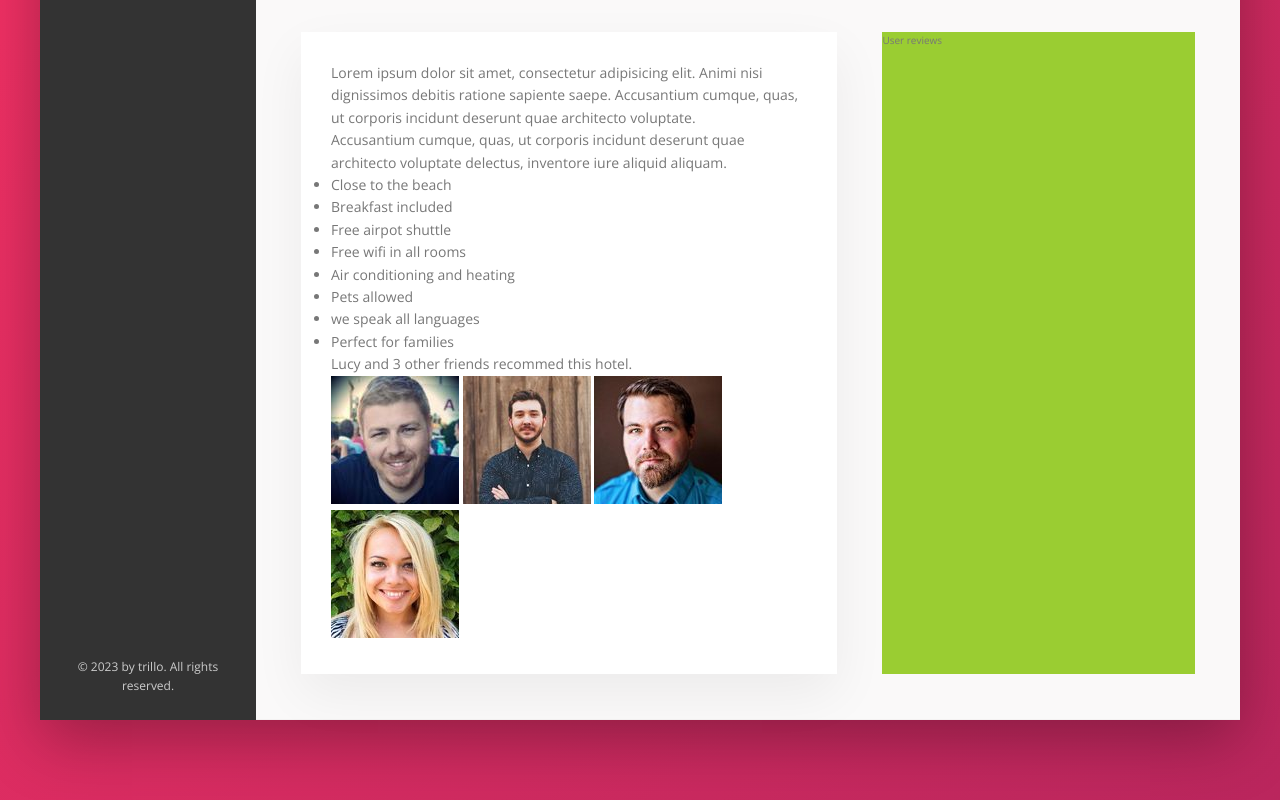
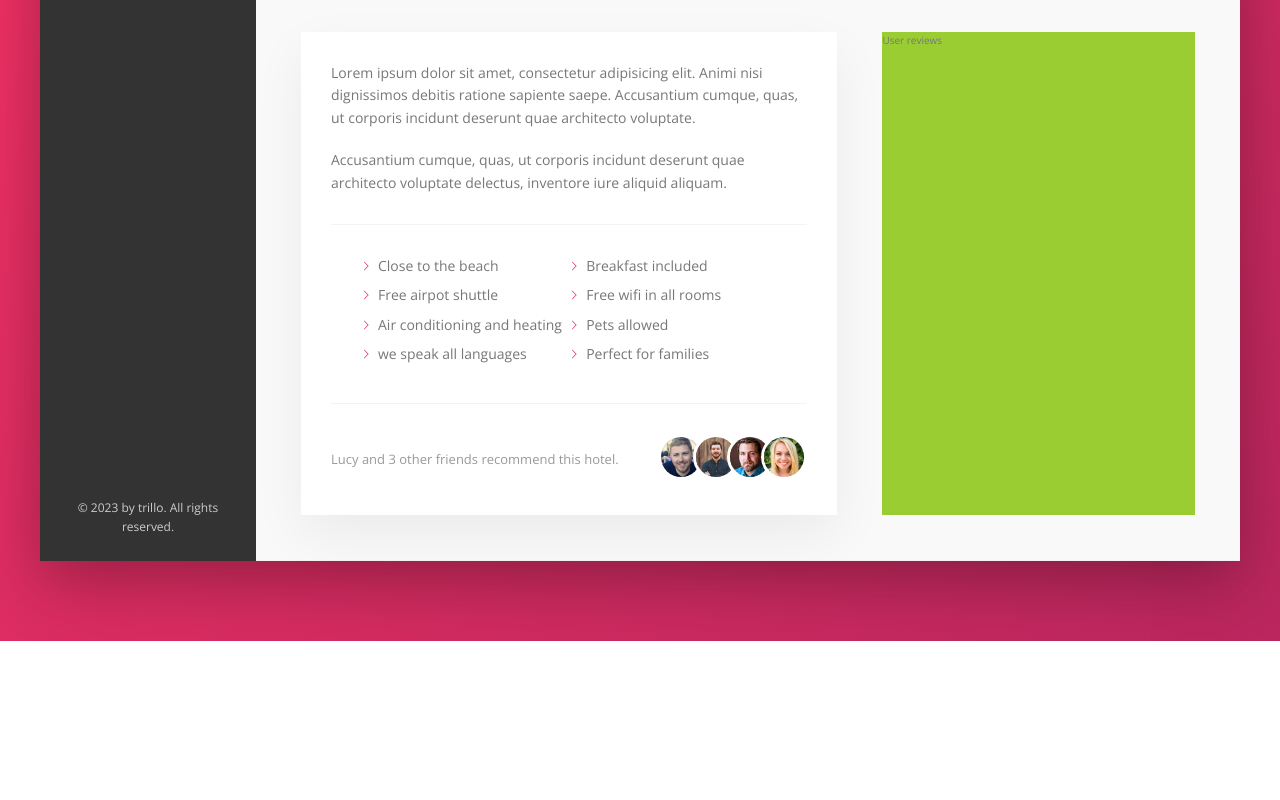
Before and after one commit to Giada15/Trillo, a website: page index.html in a window 1280 px wide. Shown: the part 615-1415 px from the top of the page. After the commit the page ends 1256 px from the top, so only its background shows below. Drawn offline with nearby package versions, Linux system fonts and the light colour scheme.

Commit message:
Style overview and recommend sections:
In this commit:
- Applied flex-wrap property to list items for improved layout.
- Incorporated SVG icons using CSS 'mask' properties.
- Styled the recommend section.

```diff
--- a/index.html
+++ b/index.html
@@ -187,29 +187,29 @@
               </ul>
 
               <div class="recommend">
-                <p class="recommed_count">
-                  Lucy and 3 other friends recommed this hotel.
+                <p class="recommend__count">
+                  Lucy and 3 other friends recommend this hotel.
                 </p>
-                <div class="recommed__friends">
+                <div class="recommend__friends">
                   <img
                     src="img/user-3.jpg"
                     alt="Friend 1"
-                    class="recommed__photo"
+                    class="recommend__photo"
                   />
                   <img
                     src="img/user-4.jpg"
                     alt="Friend 2"
-                    class="recommed__photo"
+                    class="recommend__photo"
                   />
                   <img
                     src="img/user-5.jpg"
                     alt="Friend 3"
-                    class="recommed__photo"
+                    class="recommend__photo"
                   />
                   <img
                     src="img/user-6.jpg"
                     alt="Friend 4"
-                    class="recommed__photo"
+                    class="recommend__photo"
                   />
                 </div>
               </div>
--- a/sass/components.scss
+++ b/sass/components.scss
@@ -304,3 +304,75 @@
     box-shadow: none;
   }
 }
+
+///////////////////////////////////////////////////////
+//PARAGRAPH
+
+.paragraph:not(:last-of-type) {
+  margin-bottom: 2rem;
+}
+
+///////////////////////////////////////////////////////
+//LIST
+
+.list {
+  list-style: none;
+  margin: 3rem 0;
+  padding: 3rem;
+  border-top: var(--line);
+  border-bottom: var(--line);
+
+  display: flex;
+  flex-wrap: wrap;
+
+  &__item {
+    flex: 0 0 50%;
+    margin-bottom: 0.7rem;
+  }
+
+  &__item::before {
+    content: "";
+    display: inline-block;
+    height: 1rem;
+    width: 1rem;
+    margin-right: 0.7rem;
+
+    //Older browser
+    // background-image: url(../img/chevron-thin-right.svg);
+    // background-size: cover;
+
+    //Newer browser
+    background-color: var(--color-primary);
+    -webkit-mask-image: url(../img/chevron-thin-right.svg);
+    mask-image: url(../img/chevron-thin-right.svg);
+    -webkit-mask-size: cover;
+    mask-size: cover;
+  }
+}
+
+///////////////////////////////////////////////////////
+//RECOMMEND
+
+.recommend {
+  font-size: 1.3rem;
+  color: var(--color-grey-dark-3);
+
+  display: flex;
+  align-items: center;
+
+  &__count {
+    margin-right: auto;
+  }
+
+  &__photo {
+    box-sizing: content-box;
+    height: 4rem;
+    width: 4rem;
+    border-radius: 50%;
+    border: 3px solid #fff;
+
+    &:not(:last-child) {
+      margin-right: -1.5rem;
+    }
+  }
+}
```
Also changed, not shown: css/style.css.
